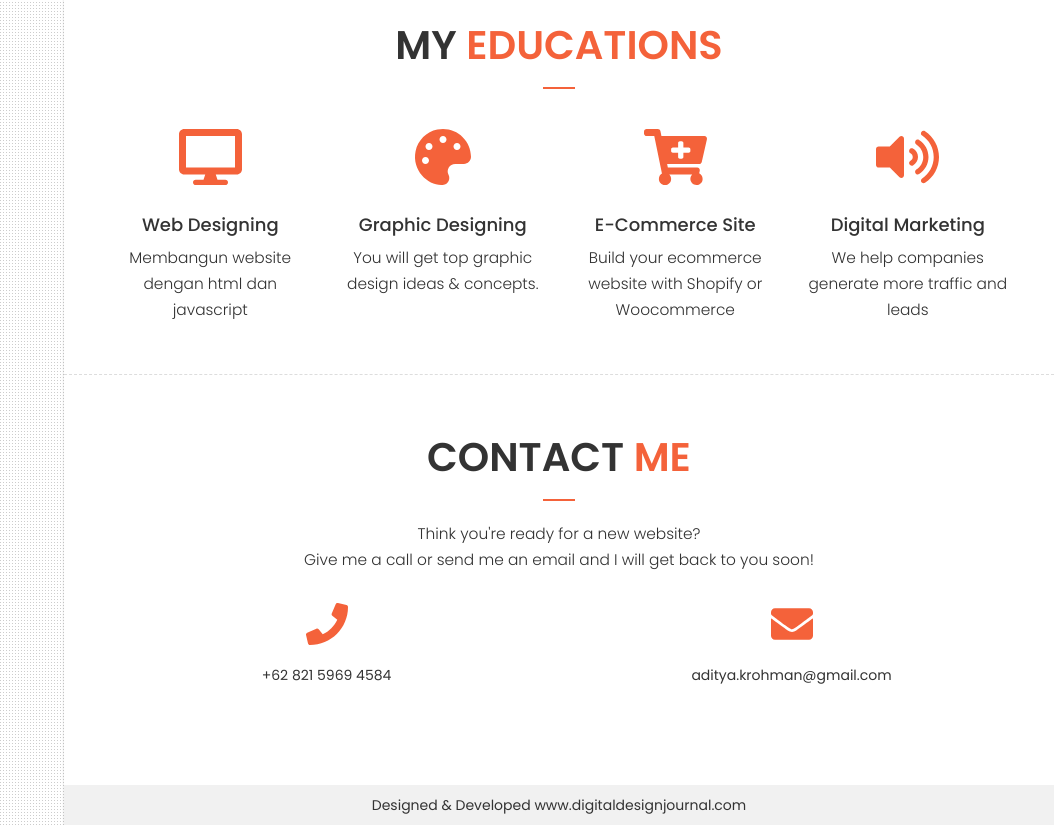
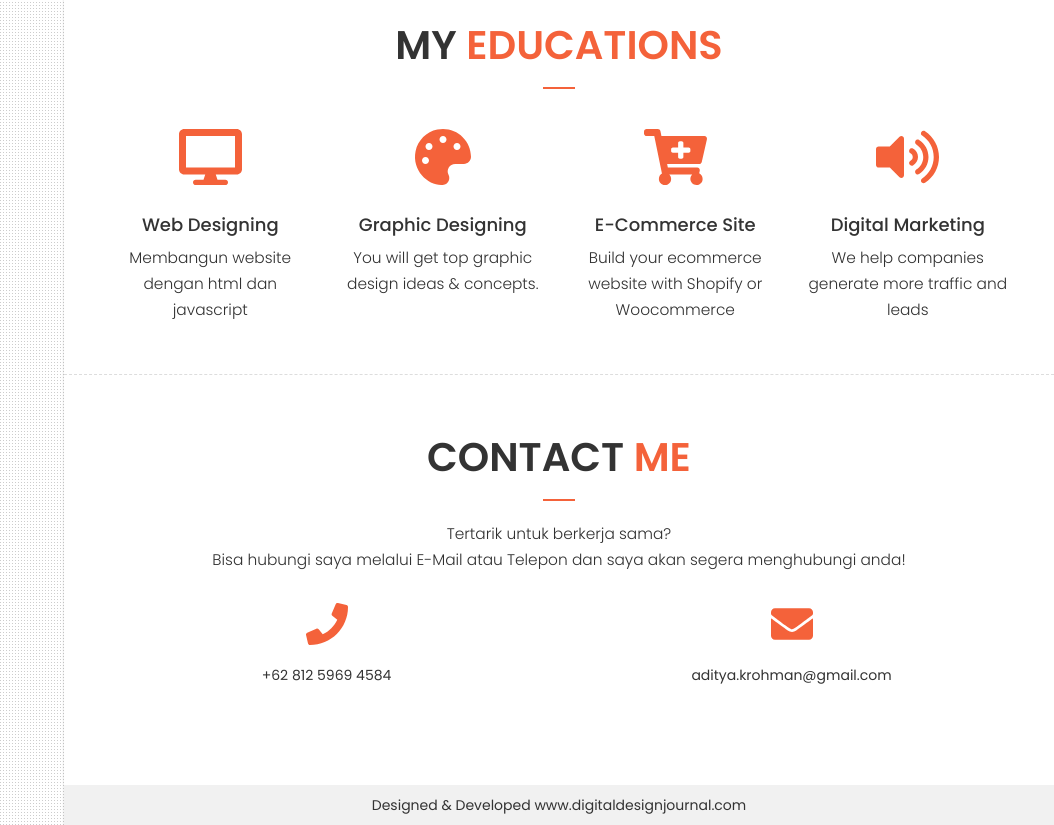
Before and after one commit to aditya37/aditya37.github.io, a plain HTML site: page index.html in a window 1280 px wide. Shown: the part 2081-2906 px from the top of the page, without its empty margins (226-1280 px from the left). Drawn offline with nearby package versions, Linux system fonts and the light colour scheme.

Commit message:
Kamu Harus menyesal:)

```diff
--- a/index.html
+++ b/index.html
@@ -253,18 +253,18 @@
                         <div class="col-lg-12 text-center">
                             <h2 class="text-center mt-0"> Contact  <span class="text-primary"> Me</span></h2>
                             <hr class="divider my-4">
-                            <p class="text-muted mb-5">Think you're ready for a new website?
-                                <br/> Give me a call or send me an email and I will get back to you soon!</p>
+                            <p class="text-muted mb-5">Tertarik untuk berkerja sama?
+                                <br/> Bisa hubungi saya melalui E-Mail atau Telepon dan saya akan segera menghubungi anda!</p>
                         </div>
                     </div>
                     <div class="row">
                         <div class="col-lg-6 ml-auto text-center mb-6 mb-lg-0">
-                            <i class="fas fa-phone fa-3x mb-6  text-primary"></i>
-                            <div>+62 821 5969 4584</div>
+                            <a href="https://api.whatsapp.com/send?phone=6281259694584"><i class="fas fa-phone fa-3x mb-6  text-primary"></i></a>
+                            <div>+62 812 5969 4584</div>
                         </div>
                         <div class="col-lg-6 ml-auto text-center mb-6 mb-lg-0">
                             <i class="fas fa-envelope fa-3x mb-6 text-primary"></i>
-                            <div><a class="d-block" href="aditya.krohman@gmail.com">aditya.krohman@gmail.com</a></div>
+                            <div><a class="d-block" href="mailto:aditya.krohman@gmail.com">aditya.krohman@gmail.com</a></div>
                         </div>
                     </div>
                 </div>
```
